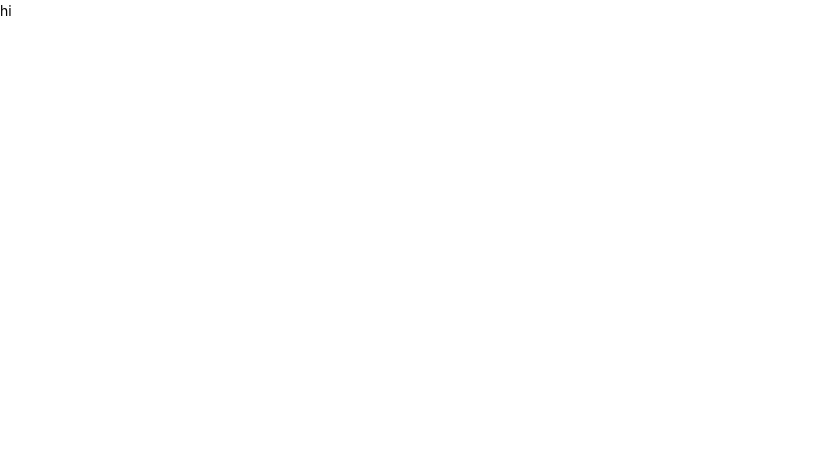
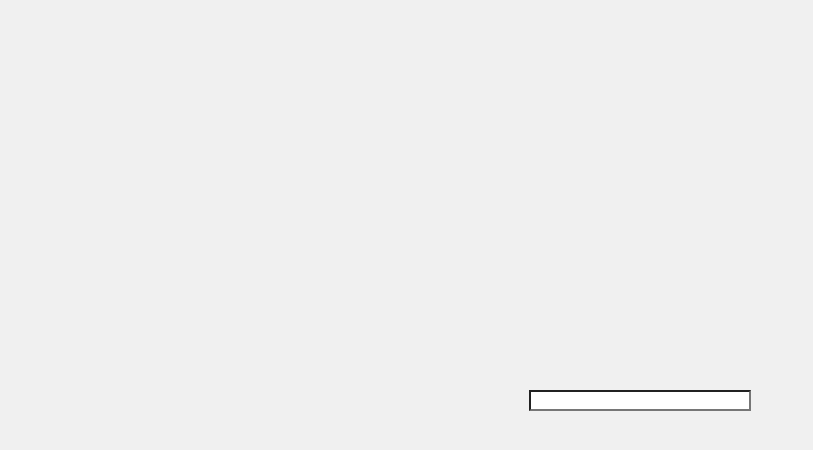
Before and after one commit to vianneychin/merqibiz-coding-challenge, a React (Create React App) app: page / in a window 1280 px wide. Shown: the top 450 px of the page, without its empty margins (0-813 px from the left). Built offline with nearby package versions, Linux system fonts and the light colour scheme.

Commit message:
Add a todo and remove a todo

```diff
--- a/src/components/App.js
+++ b/src/components/App.js
@@ -1,11 +1,40 @@
-import React from 'react'
+import React, { useState, useEffect } from 'react'
+import styled from 'styled-components'
+import TodoForm from './TodoForm'
+import ToDoList from './TodoList'
 
 const App = () => {
+  const [todos, setTodos] = useState([])
   return (
-    <div>
-      <h1>hi</h1>
-    </div>
+    <MainContainer>
+      <TodoForm
+        saveTodo={todoText => {
+          const trimmedText = todoText.trim()
+
+          if (trimmedText.length > 0) {
+            setTodos([...todos, trimmedText])
+          }
+        }}
+      />
+      <ToDoList
+        deleteTodo={todoIndex => {
+          const newTodos = todos.filter((_, index) => index !== todoIndex)
+          setTodos(newTodos)
+        }}
+        todos={todos}
+      />
+    </MainContainer>
   )
 }
 
+const MainContainer = styled.div`
+  height: 100%;
+  width: 100vw;
+  background-color: rgb(240, 240, 240);
+  display: flex;
+  justify-content: center;
+  align-items: center;
+  flex-direction: column;
+`
+
 export default App
--- /dev/null
+++ b/src/components/TodoForm.js
@@ -0,0 +1,20 @@
+import React, { useState } from 'react'
+
+const ToDoForm = ({ saveTodo }) => {
+  const [value, setValue] = useState('')
+  const onSubmit = event => {
+    event.preventDefault()
+    saveTodo(value)
+    setValue('')
+  }
+  const onChange = event => {
+    setValue(event.target.value)
+  }
+  return (
+    <form onSubmit={onSubmit}>
+      <input onChange={onChange} value={value} />
+    </form>
+  )
+}
+
+export default ToDoForm
--- /dev/null
+++ b/src/components/TodoList.js
@@ -0,0 +1,23 @@
+import React from 'react'
+
+const TodoList = ({ todos, deleteTodo }) => {
+  return (
+    <ul>
+      {todos.map((todo, index) => (
+        <li key={index.toString()}>
+          <input type='radio' />
+          {todo}
+          <button
+            onClick={() => {
+              deleteTodo(index)
+            }}
+          >
+            Delete
+          </button>
+        </li>
+      ))}
+    </ul>
+  )
+}
+
+export default TodoList
```
